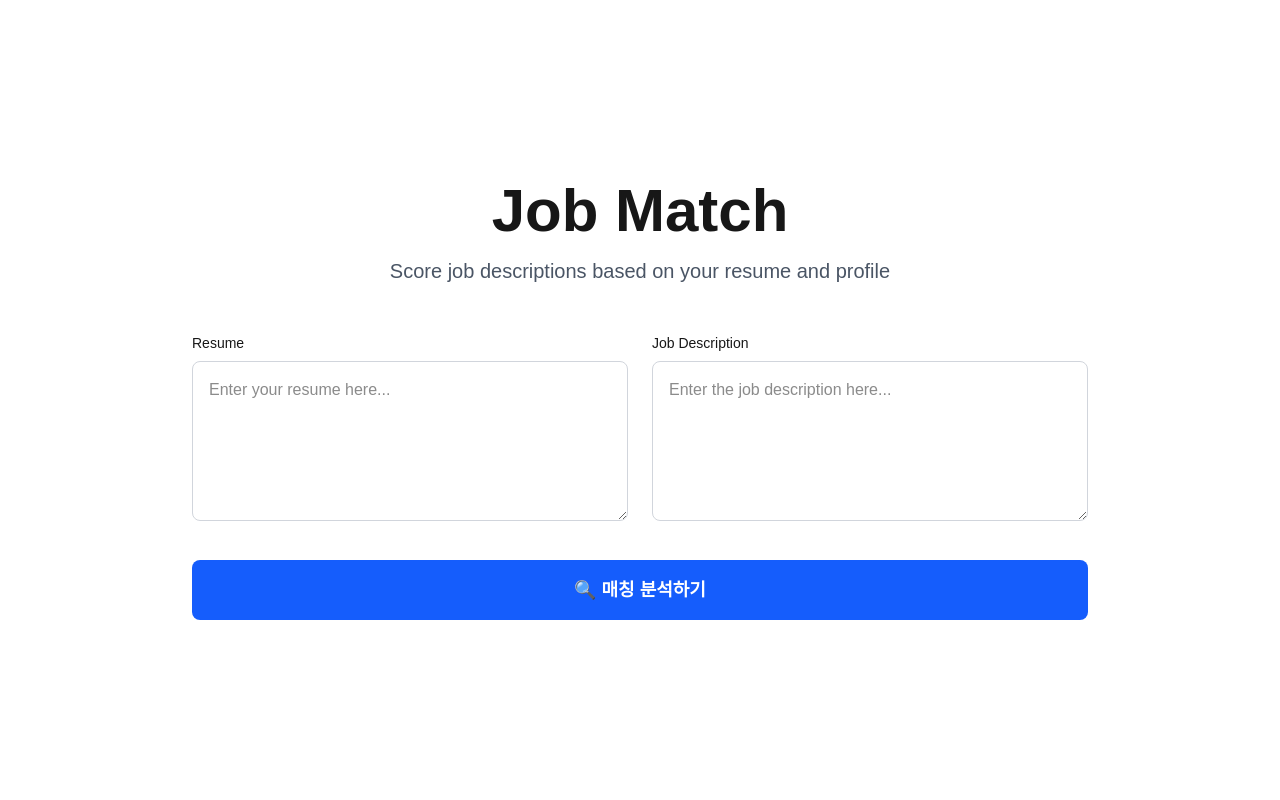
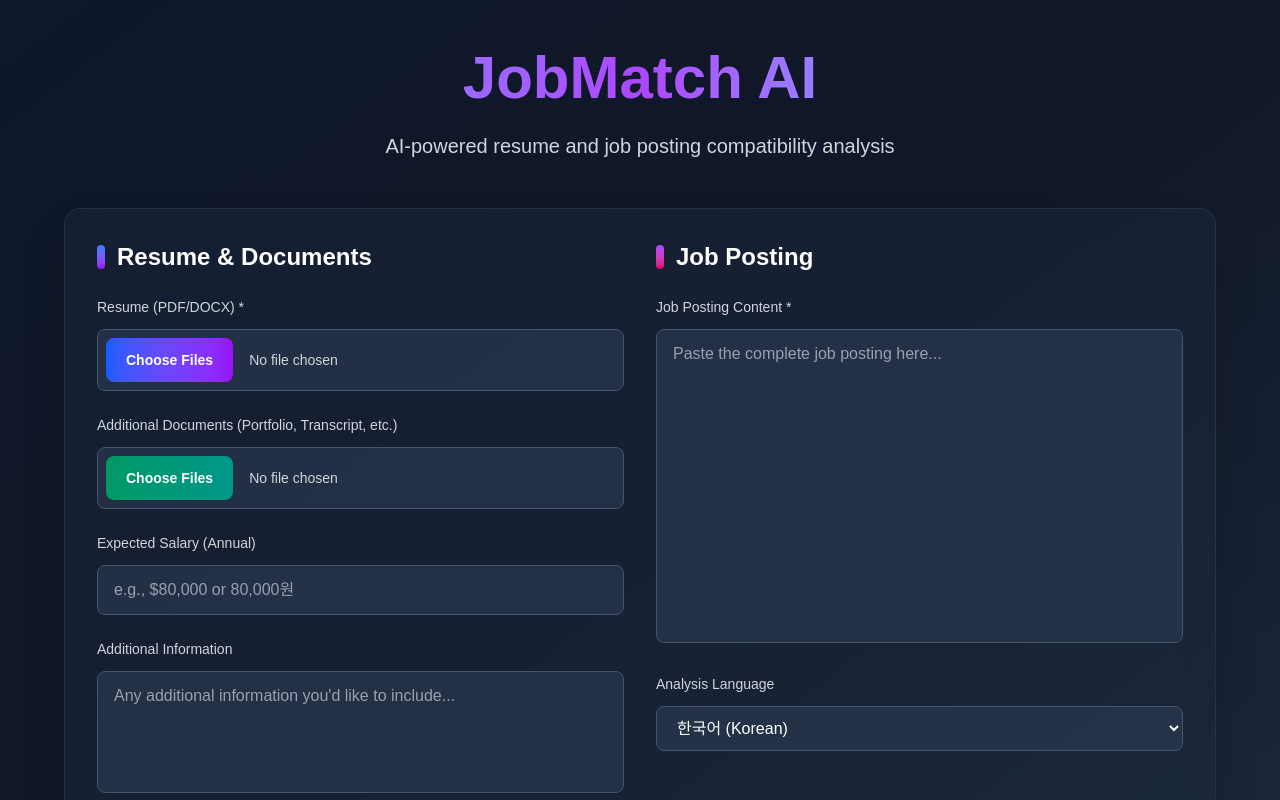
Before and after one commit to sjh001111/jobmatch-frontend, a Next.js app: page / in a window 1280 px wide. Shown: the top 800 px of the page. Built offline with nearby package versions, Linux system fonts and the light colour scheme.

Commit message:
ui 개선, 로직 개선

```diff
--- a/app/page.tsx
+++ b/app/page.tsx
@@ -1,21 +1,19 @@
 "use client";
-
 import { useState } from "react";
 
 export default function Home() {
-  const [resumeText, setResumeText] = useState("");
-  const [jobText, setJobText] = useState("");
+  const [resumeFiles, setResumeFiles] = useState([]);
+  const [additionalFiles, setAdditionalFiles] = useState([]);
+  const [jobPosting, setJobPosting] = useState("");
+  const [expectedSalary, setExpectedSalary] = useState("");
+  const [additionalInfo, setAdditionalInfo] = useState("");
+  const [responseLanguage, setResponseLanguage] = useState("korean");
   const [result, setResult] = useState("");
-
   const [isLoading, setIsLoading] = useState(false);
 
-  const API_URL = process.env.NODE_ENV === 'development'
-  ? 'http://localhost:8000'
-  : 'https://jobmatch-backend-production.up.railway.app'
-
-  const analyzeMatch = async () => {
-    if (!resumeText || !jobText) {
-      setResult("이력서와 채용공고를 모두 입력해주세요!");
+  const analyseMatch = async () => {
+    if (!resumeFiles.length || !jobPosting) {
+      setResult("Please upload resume and enter job posting!");
       return;
     }
 
@@ -23,72 +21,218 @@ export default function Home() {
     setResult("");
 
     try {
+      // FormData로 파일 + 텍스트 전송
+      const formData = new FormData();
+
+      // 파일들 추가
+      resumeFiles.forEach((file, index) => {
+        formData.append(`resume_files`, file);
+      });
+      additionalFiles.forEach((file, index) => {
+        formData.append(`additional_files`, file);
+      });
+
+      // 텍스트 데이터 추가
+      formData.append("job_posting", jobPosting);
+      formData.append("expected_salary", expectedSalary);
+      formData.append("additional_info", additionalInfo);
+      formData.append("response_language", responseLanguage);
+
+      const API_URL =
+        process.env.NODE_ENV === "development"
+          ? "http://localhost:8000"
+          : "https://your-backend.railway.app";
+
       const response = await fetch(`${API_URL}/analyse`, {
         method: "POST",
-        headers: {
-          "Content-Type": "application/json",
-        },
-        body: JSON.stringify({
-          resume: resumeText,
-          job_posting: jobText,
-        }),
+        body: formData,
       });
 
       const data = await response.json();
-      setResult(`${data.test}`);
+      setResult(`나중에 수정할 것\n${data.test}`);
     } catch (error) {
-      setResult("분석 중 오류가 발생했습니다.");
+      console.log("Error:", error);
+      setResult("Analysis failed. Please try again.");
     }
 
     setIsLoading(false);
   };
 
   return (
-    <main className="flex min-h-screen flex-col items-center justify-center p-24">
-      <div className="max-w-4xl w-full">
-        <h1 className="text-6xl font-bold text-center mb-4">Job Match</h1>
-        <p className="text-xl text-center text-gray-600 mb-12">
-          Score job descriptions based on your resume and profile
+    <main className="min-h-screen bg-gradient-to-br from-slate-900 via-gray-900 to-slate-800 text-white py-12 px-4">
+      <div className="max-w-6xl mx-auto">
+        {/* Header */}
+        <div className="text-center mb-12">
+          <h1 className="text-6xl font-bold bg-gradient-to-r from-blue-400 via-purple-500 to-cyan-400 bg-clip-text text-transparent mb-6">
+            JobMatch AI
+          </h1>
+          <p className="text-xl text-gray-300">
+            AI-powered resume and job posting compatibility analysis
           </p>
+        </div>
 
-        <div className="grid grid-cols-1 md:grid-cols-2 gap-6 mb-8">
+        <div className="bg-slate-800/50 backdrop-blur-lg border border-slate-700/50 rounded-2xl shadow-2xl p-8">
+          <div className="grid grid-cols-1 lg:grid-cols-2 gap-8">
+            {/* Left Column - Resume & Files */}
+            <div className="space-y-6">
+              <h2 className="text-2xl font-semibold text-white mb-6 flex items-center">
+                <span className="w-2 h-6 bg-gradient-to-b from-blue-500 to-purple-600 rounded-full mr-3"></span>
+                Resume & Documents
+              </h2>
+
+              {/* Resume Upload */}
               <div>
-            <label className="block text-sm font-medium mb-2">Resume</label>
-            <textarea
-              value={resumeText}
-              onChange={(e) => setResumeText(e.target.value)}
-              className="w-full h-40 border border-gray-300 rounded-lg p-4"
-              placeholder="Enter your resume here..."
+                <label className="block text-sm font-medium text-gray-300 mb-3">
+                  Resume (PDF/DOCX) *
+                </label>
+                <input
+                  type="file"
+                  multiple
+                  accept=".pdf,.docx,.doc"
+                  onChange={(e) => setResumeFiles([...e.target.files])}
+                  className="block w-full text-sm text-gray-300 file:mr-4 file:py-3 file:px-5 file:rounded-lg file:border-0 file:text-sm file:font-semibold file:bg-gradient-to-r file:from-blue-600 file:to-purple-600 file:text-white hover:file:from-blue-700 hover:file:to-purple-700 file:transition-all file:duration-200 border border-slate-600 rounded-lg bg-slate-700/50 p-2"
                 />
               </div>
+
+              {/* Additional Files */}
               <div>
-            <label className="block text-sm font-medium mb-2">
-              Job Description
+                <label className="block text-sm font-medium text-gray-300 mb-3">
+                  Additional Documents (Portfolio, Transcript, etc.)
+                </label>
+                <input
+                  type="file"
+                  multiple
+                  accept=".pdf,.docx,.doc,.jpg,.png"
+                  onChange={(e) => setAdditionalFiles([...e.target.files])}
+                  className="block w-full text-sm text-gray-300 file:mr-4 file:py-3 file:px-5 file:rounded-lg file:border-0 file:text-sm file:font-semibold file:bg-gradient-to-r file:from-emerald-600 file:to-teal-600 file:text-white hover:file:from-emerald-700 hover:file:to-teal-700 file:transition-all file:duration-200 border border-slate-600 rounded-lg bg-slate-700/50 p-2"
+                />
+              </div>
+
+              {/* Expected Salary */}
+              <div>
+                <label className="block text-sm font-medium text-gray-300 mb-3">
+                  Expected Salary (Annual)
+                </label>
+                <input
+                  type="text"
+                  value={expectedSalary}
+                  onChange={(e) => setExpectedSalary(e.target.value)}
+                  placeholder="e.g., $80,000 or 80,000원"
+                  className="w-full px-4 py-3 bg-slate-700/50 border border-slate-600 rounded-lg text-white placeholder-gray-400 focus:ring-2 focus:ring-blue-500 focus:border-transparent transition-all duration-200"
+                />
+              </div>
+
+              {/* Additional Information */}
+              <div>
+                <label className="block text-sm font-medium text-gray-300 mb-3">
+                  Additional Information
                 </label>
                 <textarea
-              value={jobText}
-              onChange={(e) => setJobText(e.target.value)}
-              className="w-full h-40 border border-gray-300 rounded-lg p-4"
-              placeholder="Enter the job description here..."
+                  value={additionalInfo}
+                  onChange={(e) => setAdditionalInfo(e.target.value)}
+                  placeholder="Any additional information you'd like to include..."
+                  rows={4}
+                  className="w-full px-4 py-3 bg-slate-700/50 border border-slate-600 rounded-lg text-white placeholder-gray-400 focus:ring-2 focus:ring-blue-500 focus:border-transparent transition-all duration-200 resize-none"
                 />
               </div>
             </div>
 
+            {/* Right Column - Job Posting */}
+            <div className="space-y-6">
+              <h2 className="text-2xl font-semibold text-white mb-6 flex items-center">
+                <span className="w-2 h-6 bg-gradient-to-b from-purple-500 to-pink-600 rounded-full mr-3"></span>
+                Job Posting
+              </h2>
+
+              <div>
+                <label className="block text-sm font-medium text-gray-300 mb-3">
+                  Job Posting Content *
+                </label>
+                <textarea
+                  value={jobPosting}
+                  onChange={(e) => setJobPosting(e.target.value)}
+                  placeholder="Paste the complete job posting here..."
+                  rows={12}
+                  className="w-full px-4 py-3 bg-slate-700/50 border border-slate-600 rounded-lg text-white placeholder-gray-400 focus:ring-2 focus:ring-purple-500 focus:border-transparent transition-all duration-200 resize-none"
+                />
+              </div>
+
+              {/* Response Language */}
+              <div>
+                <label className="block text-sm font-medium text-gray-300 mb-3">
+                  Analysis Language
+                </label>
+                <select
+                  value={responseLanguage}
+                  onChange={(e) => setResponseLanguage(e.target.value)}
+                  className="w-full px-4 py-3 bg-slate-700/50 border border-slate-600 rounded-lg text-white focus:ring-2 focus:ring-purple-500 focus:border-transparent transition-all duration-200"
+                >
+                  <option value="korean" className="bg-slate-800">
+                    한국어 (Korean)
+                  </option>
+                  <option value="english" className="bg-slate-800">
+                    English
+                  </option>
+                </select>
+              </div>
+            </div>
+          </div>
+
+          {/* Analyse Button */}
+          <div className="mt-10">
             <button
-          onClick={analyzeMatch}
-          disabled={isLoading}
-          className={`w-full ${
-            isLoading ? "bg-gray-400" : "bg-blue-600 hover:bg-blue-700"
-          } text-white font-semibold py-4 px-6 rounded-lg text-lg transition duration-200`}
+              onClick={analyseMatch}
+              disabled={isLoading || !resumeFiles.length || !jobPosting}
+              className={`w-full py-4 px-6 rounded-xl text-lg font-semibold transition-all duration-300 ${
+                isLoading || !resumeFiles.length || !jobPosting
+                  ? "bg-slate-600 text-slate-400 cursor-not-allowed"
+                  : "bg-gradient-to-r from-blue-600 via-purple-600 to-cyan-600 hover:from-blue-700 hover:via-purple-700 hover:to-cyan-700 text-white shadow-lg shadow-purple-500/25 transform hover:scale-[1.02] hover:shadow-xl hover:shadow-purple-500/40"
+              }`}
             >
-          {isLoading ? "🔄 분석 중..." : "🔍 매칭 분석하기"}
+              {isLoading ? (
+                <div className="flex items-center justify-center">
+                  <svg
+                    className="animate-spin -ml-1 mr-3 h-6 w-6 text-white"
+                    xmlns="http://www.w3.org/2000/svg"
+                    fill="none"
+                    viewBox="0 0 24 24"
+                  >
+                    <circle
+                      className="opacity-25"
+                      cx="12"
+                      cy="12"
+                      r="10"
+                      stroke="currentColor"
+                      strokeWidth="4"
+                    ></circle>
+                    <path
+                      className="opacity-75"
+                      fill="currentColor"
+                      d="M4 12a8 8 0 018-8V0C5.373 0 0 5.373 0 12h4zm2 5.291A7.962 7.962 0 014 12H0c0 3.042 1.135 5.824 3 7.938l3-2.647z"
+                    ></path>
+                  </svg>
+                  Analysing compatibility...
+                </div>
+              ) : (
+                <span className="flex items-center justify-center">
+                  <span className="mr-2">🔍</span>
+                  Analyse
+                </span>
+              )}
             </button>
+          </div>
 
+          {/* Results */}
           {result && (
-          <div className="mt-6 p-4 bg-green-50 rounded-lg text-center text-lg font-semibold text-black">
-            {result}
+            <div className="mt-8 p-6 bg-gradient-to-r from-emerald-900/20 via-blue-900/20 to-purple-900/20 border border-emerald-500/30 rounded-xl backdrop-blur-sm">
+              <h3 className="text-xl font-semibold text-white mb-4 flex items-center">
+                <span className="w-2 h-6 bg-gradient-to-b from-emerald-500 to-blue-500 rounded-full mr-3"></span>
+                Analysis Result
+              </h3>
+              <div className="text-gray-200 whitespace-pre-wrap">{result}</div>
             </div>
           )}
+        </div>
       </div>
     </main>
   );
```
Lines whose indentation alone changed are shown as unchanged.
